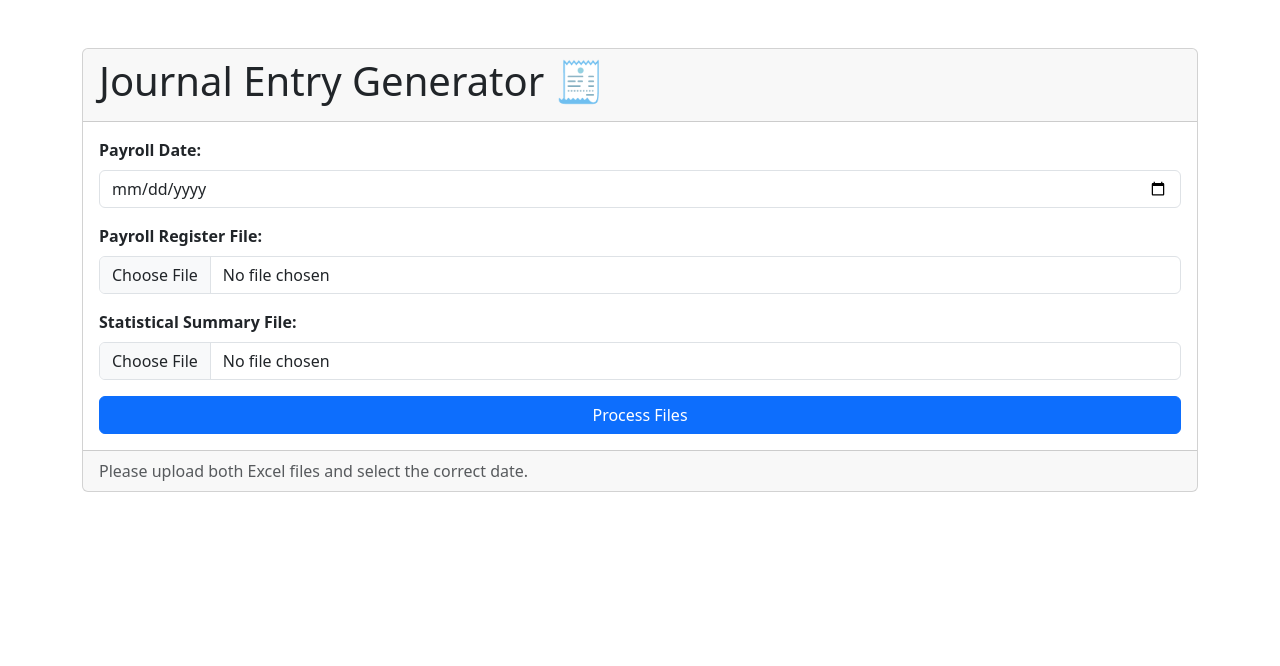
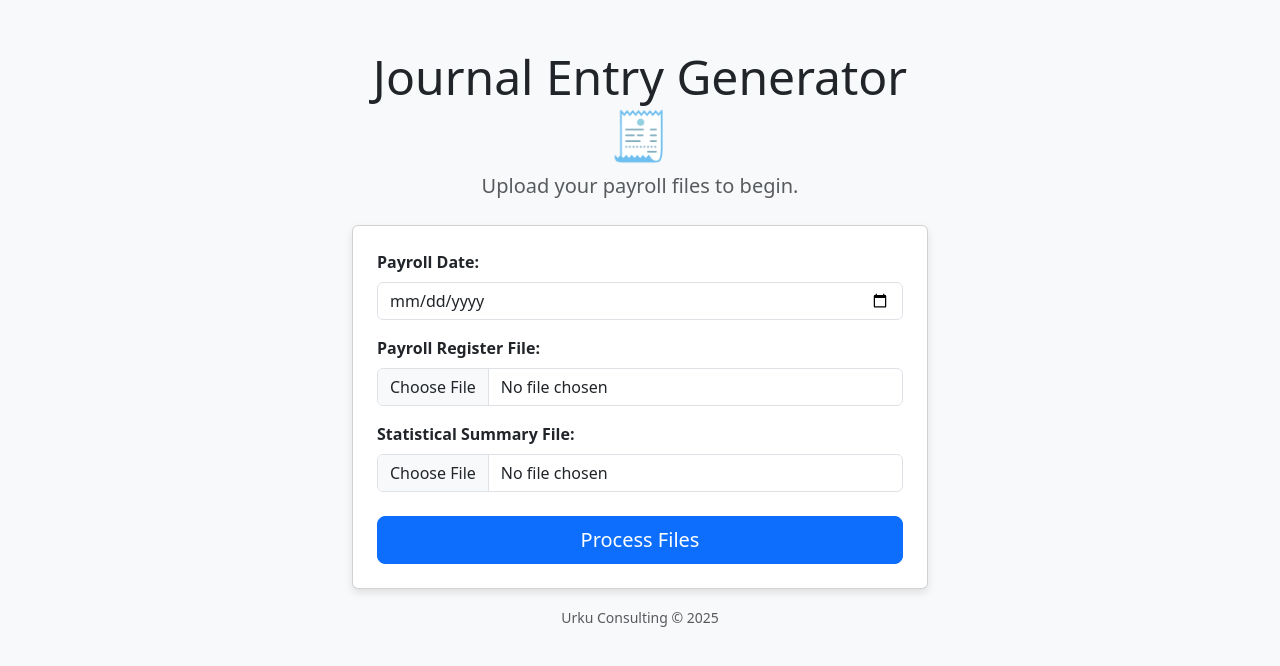
Before and after one commit to brubi0/jegen, a Flask app: page / in a window 1280 px wide. Shown: the top 666 px of the page. Run offline with Flask 3, Linux system fonts and the light colour scheme.

Commit message:
Implement new UI design

```diff
--- a/templates/index.html
+++ b/templates/index.html
@@ -5,15 +5,21 @@
     <meta name="viewport" content="width=device-width, initial-scale=1.0">
     <title>JEGEN - Journal Entry Generator</title>
     <link href="https://cdn.jsdelivr.net/npm/bootstrap@5.3.3/dist/css/bootstrap.min.css" rel="stylesheet">
+    <link rel="stylesheet" href="https://cdn.jsdelivr.net/npm/bootstrap-icons@1.11.3/font/bootstrap-icons.css">
+    <style>
+        body { background-color: #f8f9fa; }
+        .card { box-shadow: 0 4px 8px rgba(0,0,0,0.1); }
+    </style>
 </head>
 <body>
-    <div class="container mt-5">
+    <div class="container mt-5" style="max-width: 600px;">
+        <div class="text-center mb-4">
+            <h1 class="display-5">Journal Entry Generator 🧾</h1>
+            <p class="lead text-muted">Upload your payroll files to begin.</p>
+        </div>
         <div class="card">
-            <div class="card-header">
-                <h1>Journal Entry Generator 🧾</h1>
-            </div>
-            <div class="card-body">
-                <form action="/process" method="post" enctype="multipart/form-data">
+            <div class="card-body p-4">
+                <form id="upload-form" action="/process" method="post" enctype="multipart/form-data">
                     <div class="mb-3">
                         <label for="payroll_date" class="form-label"><b>Payroll Date:</b></label>
                         <input type="date" class="form-control" id="payroll_date" name="payroll_date" required>
@@ -29,13 +35,27 @@
                         <input type="file" class="form-control" id="statistical_summary" name="statistical_summary" accept=".xlsx, .xls" required>
                     </div>
 
-                    <button type="submit" class="btn btn-primary w-100">Process Files</button>
+                    <div class="d-grid mt-4">
+                        <button id="process-button" type="submit" class="btn btn-primary btn-lg">
+                            <span id="button-text">Process Files</span>
+                            <span id="loading-spinner" class="spinner-border spinner-border-sm d-none" role="status" aria-hidden="true"></span>
+                        </button>
+                    </div>
                 </form>
             </div>
-            <div class="card-footer text-muted">
-                Please upload both Excel files and select the correct date.
-            </div>
+        </div>
+        <div class="text-center mt-3">
+            <small class="text-muted">Urku Consulting &copy; 2025</small>
         </div>
     </div>
+
+    <script>
+        // JavaScript to show spinner on form submission
+        document.getElementById('upload-form').addEventListener('submit', function() {
+            document.getElementById('button-text').classList.add('d-none');
+            document.getElementById('loading-spinner').classList.remove('d-none');
+            document.getElementById('process-button').disabled = true;
+        });
+    </script>
 </body>
 </html>
```
Also changed, not shown: templates/results.html (+32 -11 lines).
